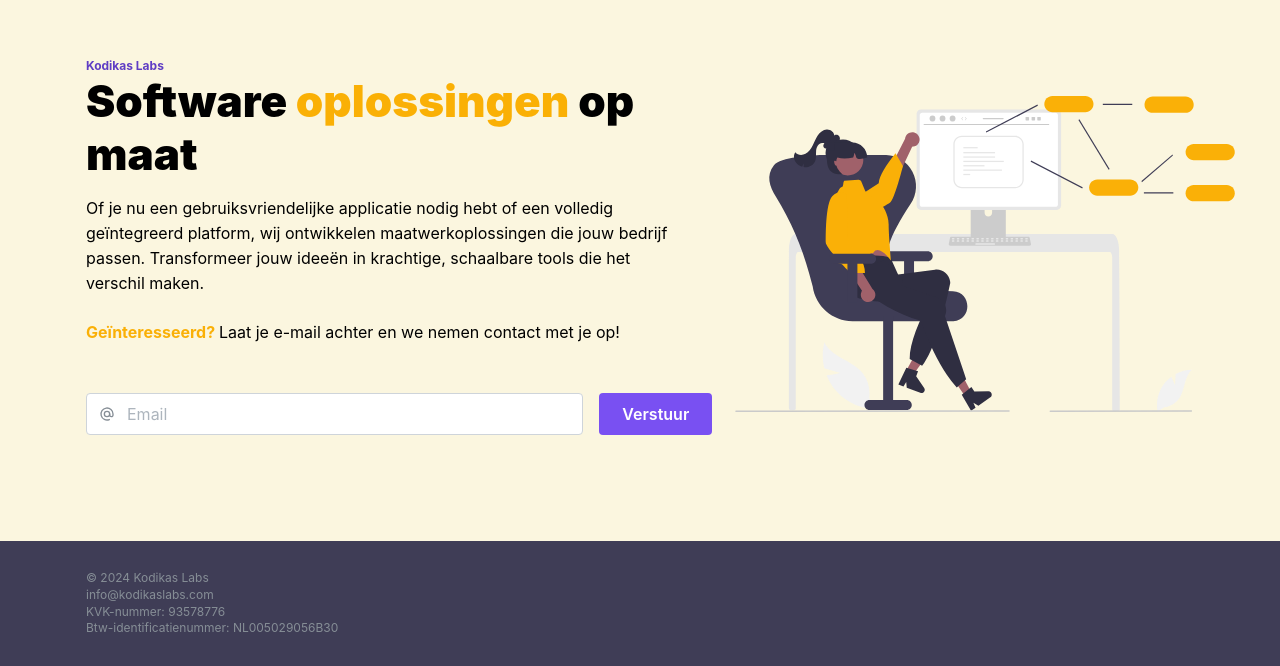
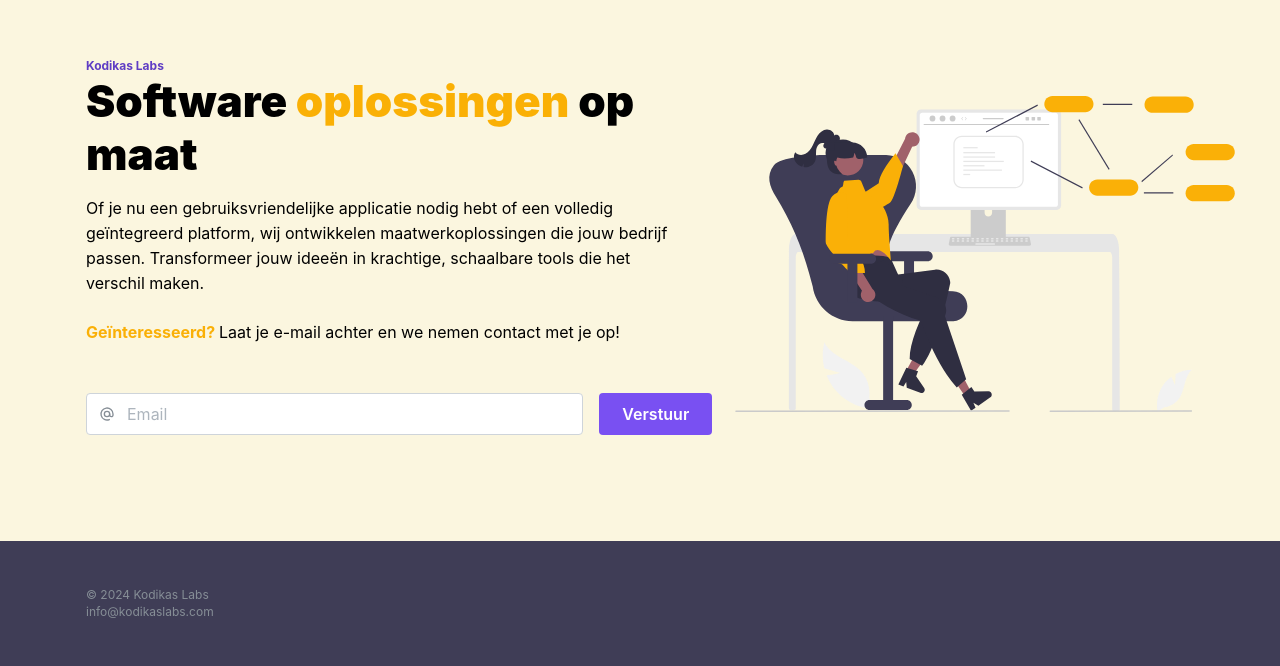
Before and after one commit to mfraanje/qodi-lab-web, a Next.js app: page / in a window 1280 px wide. Shown: the part 134-800 px from the top of the page. Built offline with nearby package versions, Linux system fonts and the light colour scheme; what postmark would draw is missing.

Commit message:
Remove KVK for now

```diff
--- a/src/components/Footer.tsx
+++ b/src/components/Footer.tsx
@@ -17,9 +17,9 @@ export default function Footer() {
         <Text c='dimmed' size='xs'>
           © 2024 Kodikas Labs <br />
           info@kodikaslabs.com
-          <br />
+          {/* <br />
           KVK-nummer: 93578776 <br />
-          Btw-identificatienummer: NL005029056B30
+          Btw-identificatienummer: NL005029056B30 */}
         </Text>
       </Container>
     </div>
```
